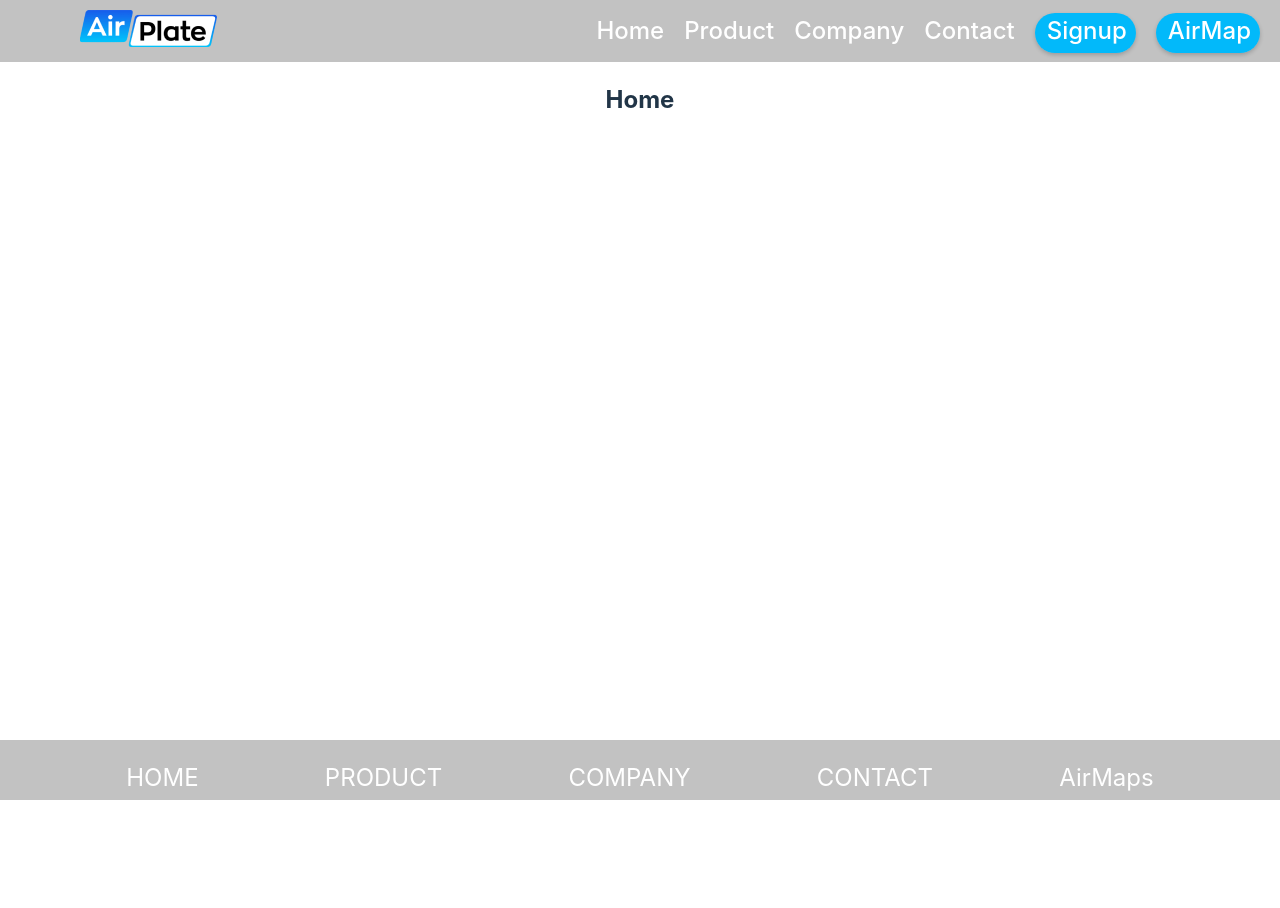
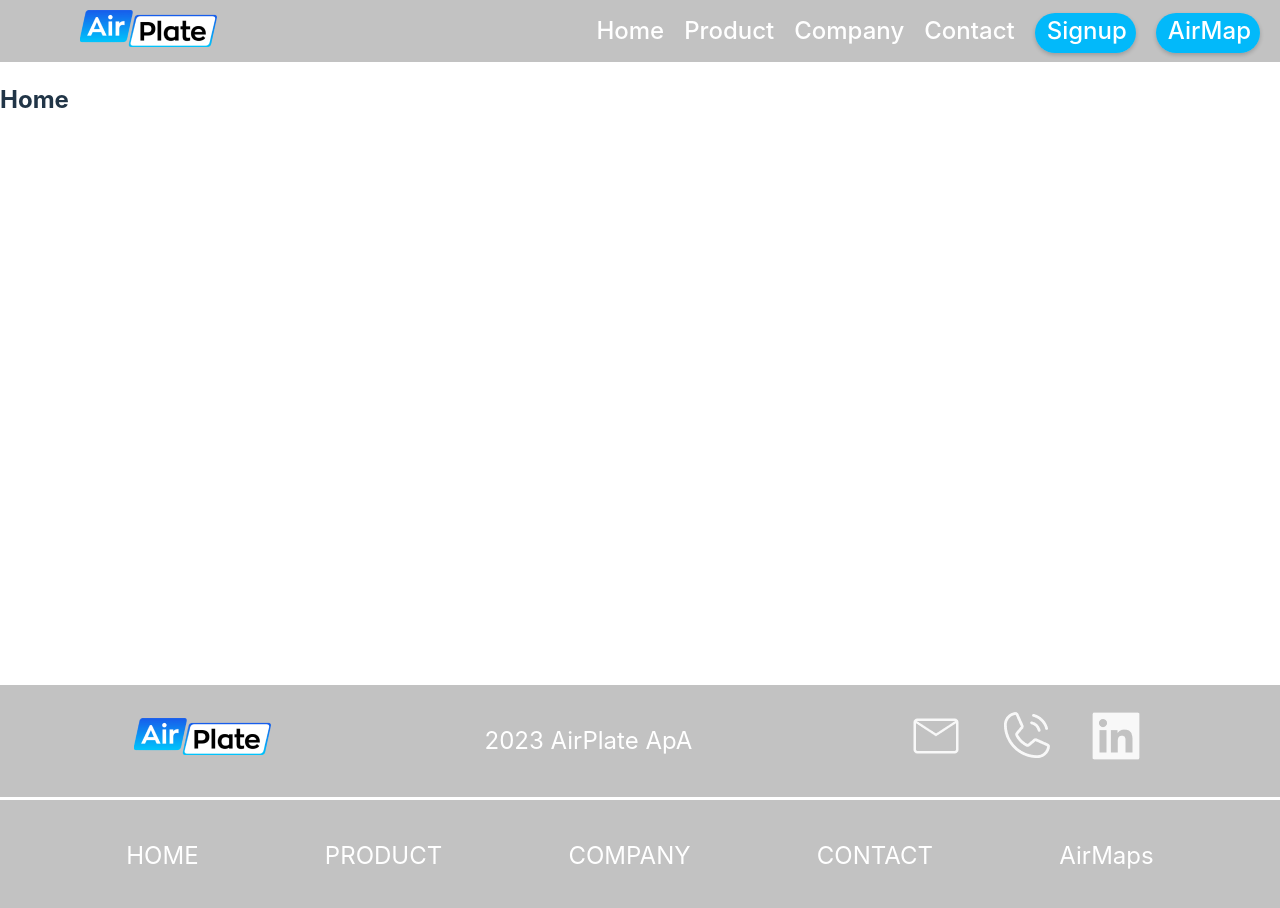
Before and after one commit to ThomasDallHenriksen/PBA-webudvikling, a React (Vite) app in the folder PBA-project/: page / in a window 1280 px wide. Shown: the top 908 px of the page. Before the commit the page ends 800 px from the top, so only its background shows below. Built offline with nearby package versions, Linux system fonts and the light colour scheme.

Commit message:
TIlføjet så man nu kan styre en mobildesign og gjort desktop design færdigt

```diff
--- a/PBA-project/src/App.css
+++ /dev/null
@@ -1,50 +0,0 @@
-#root {
-  max-width: 1280px;
-  margin: 0 auto;
-  text-align: center;
-}
-
-.logo {
-  height: 6em;
-  padding: 1.5em;
-  will-change: filter;
-  transition: filter 300ms;
-}
-.logo:hover {
-  filter: drop-shadow(0 0 2em #646cffaa);
-}
-.logo.react:hover {
-  filter: drop-shadow(0 0 2em #61dafbaa);
-}
-
-@keyframes logo-spin {
-  from {
-    transform: rotate(0deg);
-  }
-  to {
-    transform: rotate(360deg);
-  }
-}
-
-@media (prefers-reduced-motion: no-preference) {
-  a:nth-of-type(2) .logo {
-    animation: logo-spin infinite 20s linear;
-  }
-}
-
-.card {
-  padding: 2em;
-}
-
-.read-the-docs {
-  color:
-  #888;
-}
-
-.home{
-  margin: xs;
-  @include media ("xs") {
-
-  }
-
-}
--- a/PBA-project/src/App.jsx
+++ b/PBA-project/src/App.jsx
@@ -5,7 +5,6 @@ import Company from './pages/Company'
 import Contact from './pages/Contact'
 import Signup from './pages/Signup'
 import AirMap from './pages/AirMap'
-import './App.css'
 import { BrowserRouter as Router, Route, Routes } from 'react-router-dom'
 
 function App() {
--- a/PBA-project/src/assets/global/breakpoints.scss
+++ b/PBA-project/src/assets/global/breakpoints.scss
@@ -1,9 +1,3 @@
-/*
- * This mixin can be used as follows:
- * @include media("xs") will translate to '@media (min-width: 768px)'
- * @include media("xs") will translate to '@media (min-width: 768px - 1px)
-*/
-
 @function translate-media-condition($c) {
   $breakpoints: (
     "xs": 48rem,
@@ -15,10 +9,11 @@
   @return map-get($breakpoints, $c);
 }
 
-  @mixin media($size, $min: true) {
-    $one: .0625rem !default; // one px
+@mixin media($size, $min: false) {
+  $one: .0625rem !default;
   $query: "";
   $bp: translate-media-condition($size);
+
   @if $min {
     $query: "(min-width: #{$bp})";
   } @else {
--- a/PBA-project/src/assets/styles/footer.scss
+++ b/PBA-project/src/assets/styles/footer.scss
@@ -1,22 +1,47 @@
 @import '../main/colors.scss';
-
+@import '../global/breakpoints.scss';
 
 .block {
-    background-color: var(--color-grey);
     color: var(--color-white);
-    padding: 1.25rem 0;
     position: absolute;
     bottom: 0;
-    height: 1.25rem;
     left: 0;
     width: 100%;
     font-family: var(--font-family-primary);
     font-size: 1.5rem;
-    // font-weight: 400;
 
-    &__container {
-      display: flex;
-      justify-content: space-evenly;
-    //   margin: 0 auto;
+    // Øvre sektion styling
+    .upper-section {
+        display: flex;
+        justify-content: space-evenly;
+        align-items: center;
+        width: 100%;
+        background-color: var(--color-grey);
+        margin-bottom: .1875rem;
+        height: 7rem;
+        gap: 5rem;
+        @include media("xs") {
+            background-color: blue;
+        }
     }
-  }
+
+    .contact-container {
+        display: block;
+        display: flex;
+        gap: 1.875rem;
+    }
+
+    // Nedre sektion styling
+    .lower-section {
+        display: flex;
+        justify-content: space-evenly;
+        align-items: center;
+        background-color: var(--color-grey);
+        position: absolute;
+        width: 100%;
+        height: 7rem;
+        @include media("xs") {
+            background-color: blue;
+        }
+    }
+}
--- a/PBA-project/src/components/Footer.jsx
+++ b/PBA-project/src/components/Footer.jsx
@@ -1,17 +1,37 @@
 import '../assets/styles/footer.scss';
 
 const Footer = () => {
-  return (
-    <footer className="block">
-      <div className="block__container">
-        <div className="block__home">HOME</div>
-        <div className="block__product">PRODUCT</div>
-        <div className="block__company">COMPANY</div>
-        <div className="block__contact">CONTACT</div>
-        <div className="block__AirMaps">AirMaps</div>
-      </div>
-    </footer>
-  );
+    return (
+        <footer className="block">
+            {/* Øvre sektion */}
+            <div className="upper-section">
+                <div className="logo">
+                    <img src="images/logo.png" alt="Logo" />
+                </div>
+                <div className="text">2023 AirPlate ApA</div>
+                <div className="contact-container">
+                    <div className="mail">
+                        <img src="images/mail.png" alt="Mail" />
+                    </div>
+                    <div className="phone">
+                        <img src="images/phone.png" alt="Phone" />
+                    </div>
+                    <div className="linkedin">
+                        <img src="images/linkedin.png" alt="LinkedIn" />
+                    </div>
+                </div>
+            </div>
+
+            {/* Nedre sektion */}
+            <div className="lower-section">
+                <div className="__home">HOME</div>
+                <div className="__product">PRODUCT</div>
+                <div className="__company">COMPANY</div>
+                <div className="__contact">CONTACT</div>
+                <div className="__AirMaps">AirMaps</div>
+            </div>
+        </footer>
+    );
 };
 
 export default Footer;
--- a/PBA-project/src/pages/Home.jsx
+++ b/PBA-project/src/pages/Home.jsx
@@ -1,5 +1,5 @@
-import '../assets/global/breakpoints.scss'
-import '../assets/main/font.scss'
+import '../assets/global/breakpoints.scss';
+import '../assets/main/font.scss';
 import Footer from '../components/Footer';
 import '../index.css'
 
```
Lines whose indentation alone changed are shown as unchanged.
